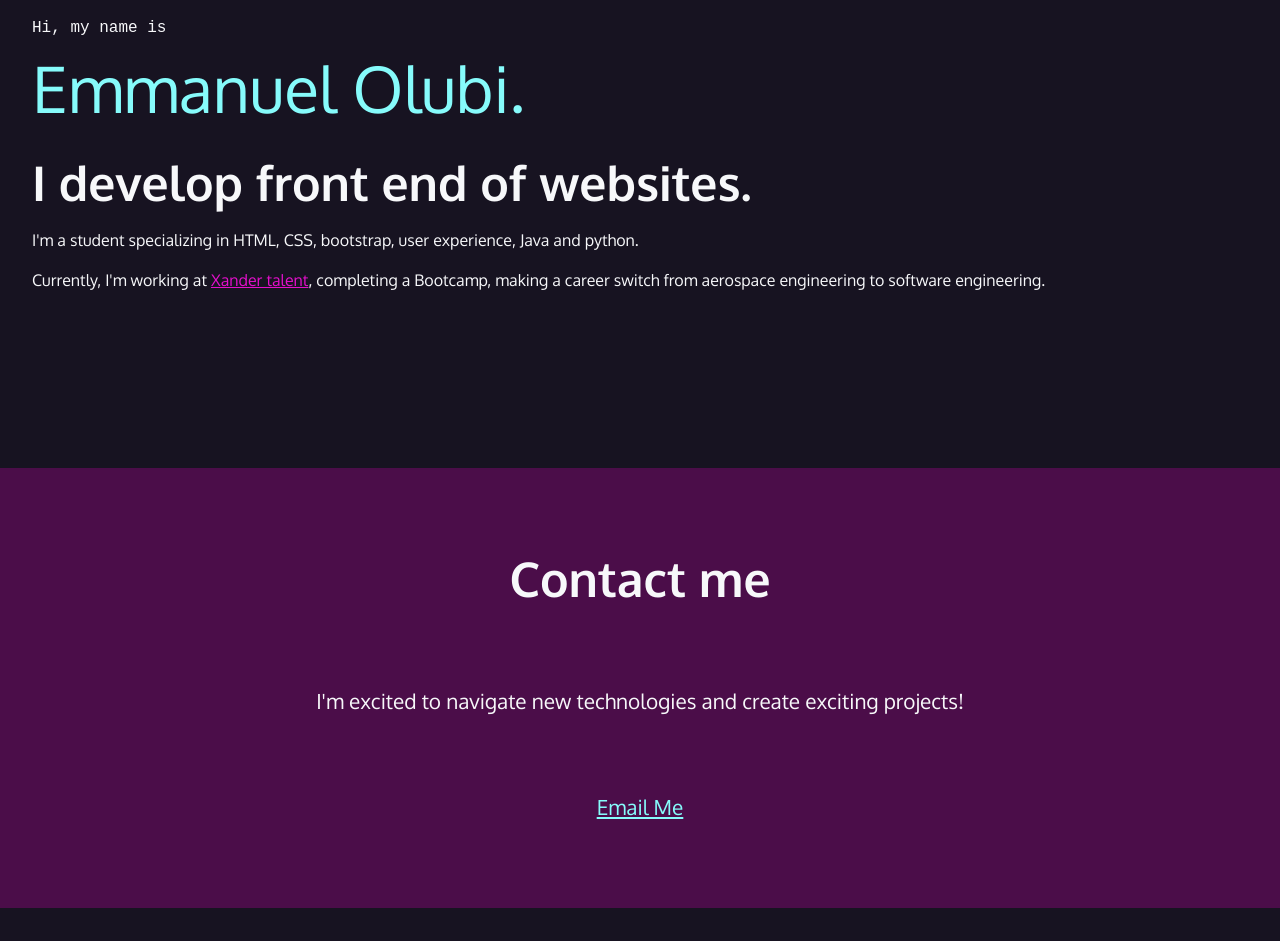
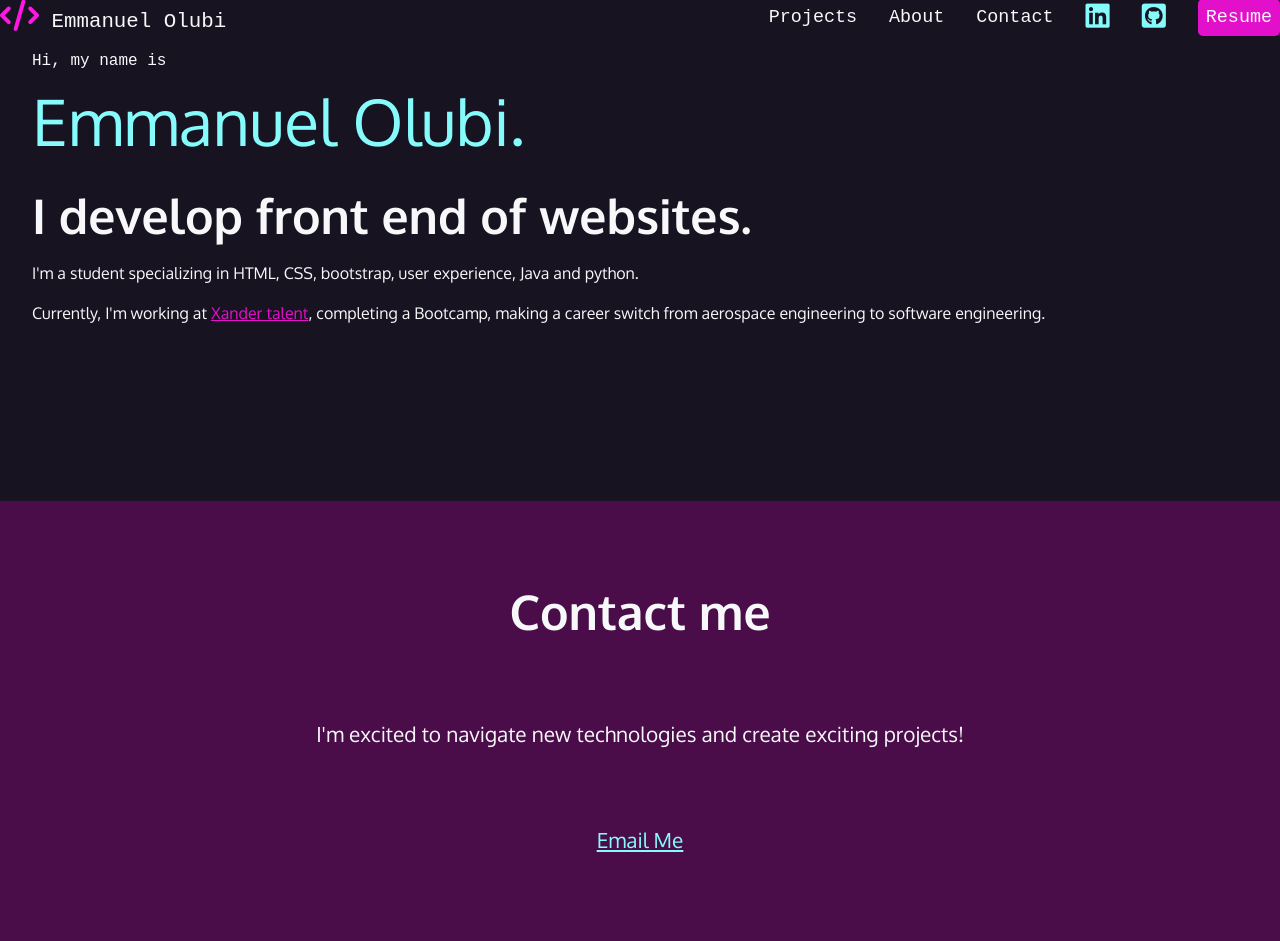
Before and after one commit to eolubi/xander-html-css-exercise, a plain HTML site: page index.html in a window 1280 px wide. Before the commit the page ends 908 px from the top, so only its background shows below. Drawn offline with Linux system fonts and the light colour scheme; a web font is replaced by a local one.

Commit message:
Added a navigation bar

```diff
--- a/index.html
+++ b/index.html
@@ -4,10 +4,39 @@
     <meta charset="UTF-8" />
     <meta name="viewport" content="width=device-width, initial-scale=1.0" />
     <meta http-equiv="X-UA-Compatible" content="ie=edge" />
+    <link rel="stylesheet" href="https://cdnjs.cloudflare.com/ajax/libs/font-awesome/6.3.0/css/all.min.css" integrity="sha512-SzlrxWUlpfuzQ+pcUCosxcglQRNAq/DZjVsC0lE40xsADsfeQoEypE+enwcOiGjk/bSuGGKHEyjSoQ1zVisanQ==" crossorigin="anonymous" referrerpolicy="no-referrer" />
     <title>Style a HTML Page</title>
     <link rel="stylesheet" href="./style.css" />
   </head>
   <body>
+    <nav>
+        <ul class="navlinks">
+           <li>
+            <i class="fas fa-code" aria-hidden="true"></i>
+            Emmanuel Olubi
+        </li>
+           <li>
+            <a href="#">Projects</a>
+        </li>
+           <li>
+            <a href="#">About</a>
+        </li>
+           <li>
+            <a href="#">Contact</a>
+        </li>
+           <li>
+            <a href="#"><i class="fa-brands fa-linkedin" aria-hidden="true"></i>
+                <span class="sr-only">LinkedIn</span></a>
+        </li>
+           <li>
+            <a href="#"><i class="fa-brands fa-square-github" aria-hidden="true"></i>
+                <span class="sr-only">Github</span></a>
+        </li>
+           <li>
+            <a id="call-to-action" href="#">Resume</a>
+        </li>
+        </ul>
+    </nav>
     <section id="intro">
     <p class ="name">Hi, my name is <span>Emmanuel Olubi.</span></p>
 
--- a/style.css
+++ b/style.css
@@ -52,6 +52,75 @@ h2{
     font-size: 3rem;
 }
 
+/* NavBar Section */
+
+.navlinks{
+    list-style-type: none;
+    margin: 0;
+    padding: 0;
+    display: flex;
+    flex-flow:row wrap;
+    gap: 2rem;
+    justify-content:center;
+    align-items: center;
+}
+
+nav{
+    font-family: var(--mono);
+}
+
+.navlinks li a{
+    text-decoration: none;
+    transition: color 0.4s ease;
+    color: var(--white);
+    font-size: 1.15rem;
+}
+
+.navlinks li a:hover{
+    color: var(--hotmag);
+}
+
+.navlinks li:first-child a{
+    font-family: var(--sans);
+}
+
+.navlinks li:first-child{
+    flex-basis:100%;
+    text-align: center;
+}
+
+nav [class*="fa"]{
+    color: var(--aqua);
+    font-size: 150%;
+    transition: color 0.4s ease;
+}
+
+nav [class*="fa"]:hover{
+    color:var(--hotmag);
+}
+
+#call-to-action{
+    background-color: var(--magenta);
+    padding: 0.5rem;
+    border-radius: 5px;
+    transition: all 0.4s ease;
+}
+
+#call-to-action:hover{
+    background-color: var(--hotmag);
+    color: var(--white);
+}
+
+@media screen and (min-width:750px){
+    .navlinks li:first-child{
+        flex-basis: auto;
+        text-align: left;
+        margin-right: auto;
+    }
+}
+
+
+
 /* Intro section */
 
 #intro{
```
